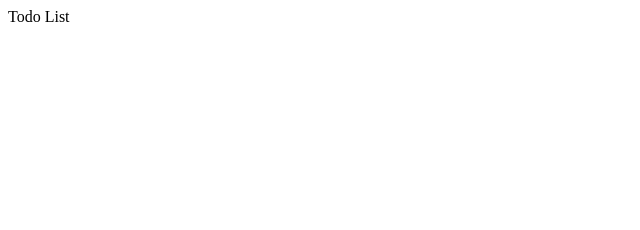
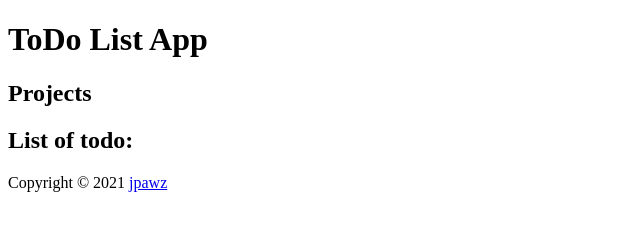
Before and after one commit to jpawz/todo-list, a website built with webpack: page dist/index.html in a window 1280 px wide. Shown: the whole page, without its empty margins (0-640 px from the left). Built offline with nearby package versions, Linux system fonts and the light colour scheme.

Commit message:
Create page structure

```diff
--- a/dist/index.html
+++ b/dist/index.html
@@ -5,12 +5,26 @@
     <meta charset="UTF-8">
     <meta http-equiv="X-UA-Compatible" content="IE=edge">
     <meta name="viewport" content="width=device-width, initial-scale=1.0">
+    <script src="./bundle.js" defer></script>
     <title>Todo List</title>
 </head>
 
 <body>
-    <div>Todo List</div>
-    <script src="./bundle.js"></script>
+    <header>
+        <h1>ToDo List App</h1>
+    </header>
+    <main>
+        <nav>
+            <h2>Projects</h2>
+
+        </nav>
+        <div class="main-container" id="main-container">
+            <h2>List of todo:</h2>
+        </div>
+    </main>
+    <footer>
+        <p>Copyright © 2021 <a href="https://github.com/jpawz/" target="_blank">jpawz</a></p>
+    </footer>
 </body>
 
 </html>
```
